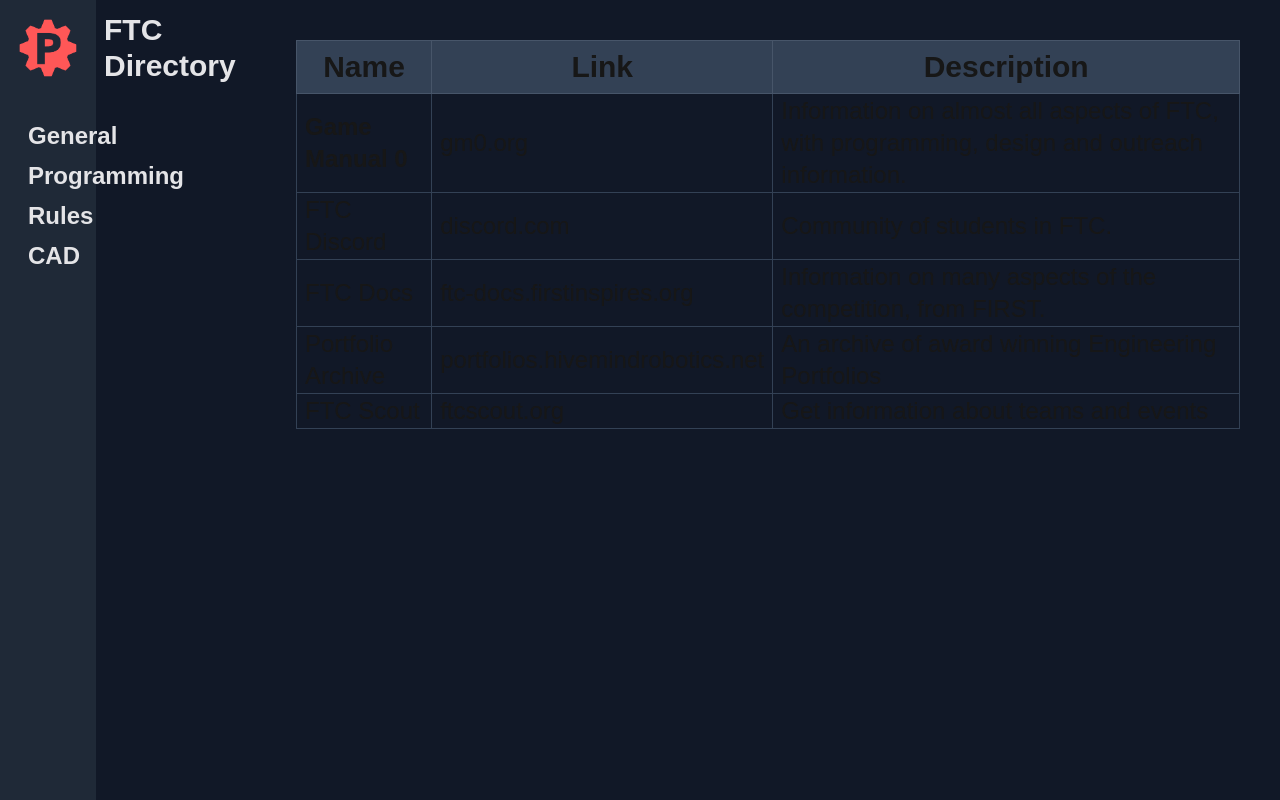
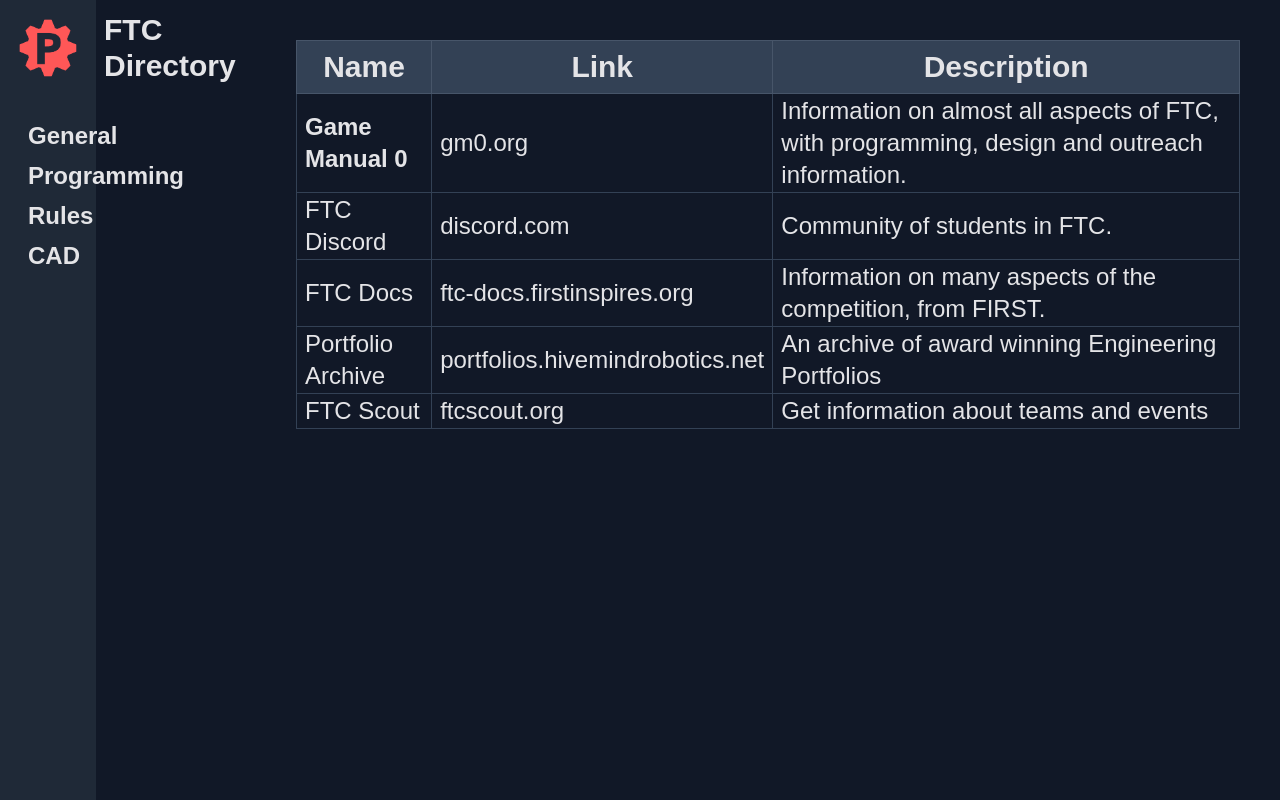
Before and after one commit to outsharded/ftc-directory, a Next.js app: page / in a window 1280 px wide. Built offline with nearby package versions, Linux system fonts and the light colour scheme.

Commit message:
Update page.tsx

```diff
--- a/app/page.tsx
+++ b/app/page.tsx
@@ -3,7 +3,7 @@
 
 export default function Home() {
   return (
-   <div className="min-h-screen flex bg-gray-900">
+   <div className="min-h-screen flex bg-gray-900 text-zinc-200">
     <div className="fixed top-0 left-0 z-10 h-screen w-64">
       <SideMenu />
     </div>
```
